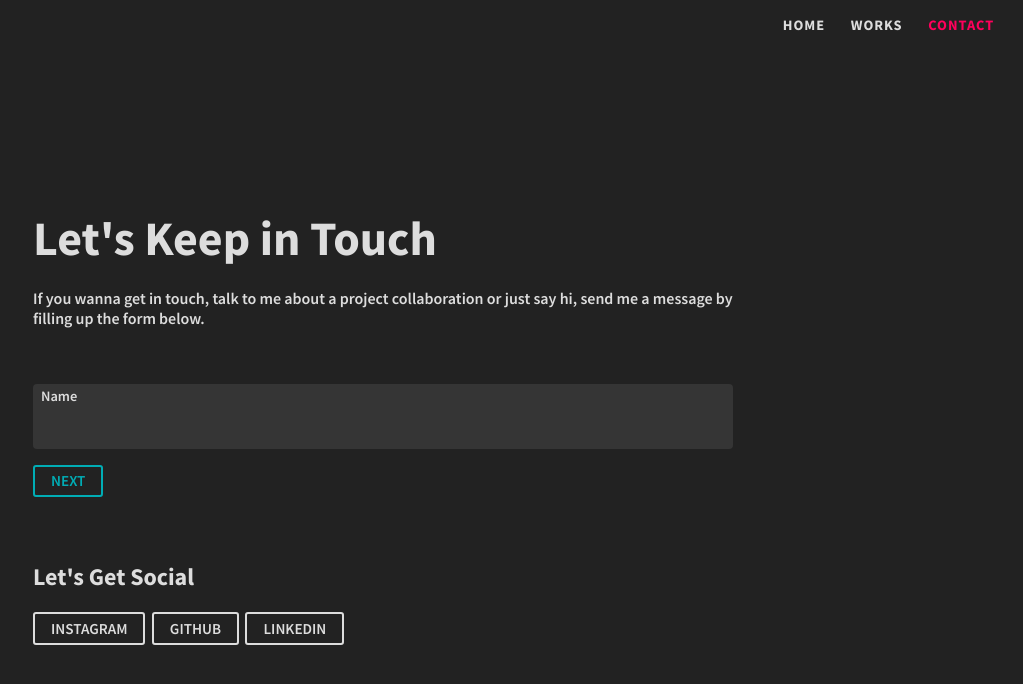
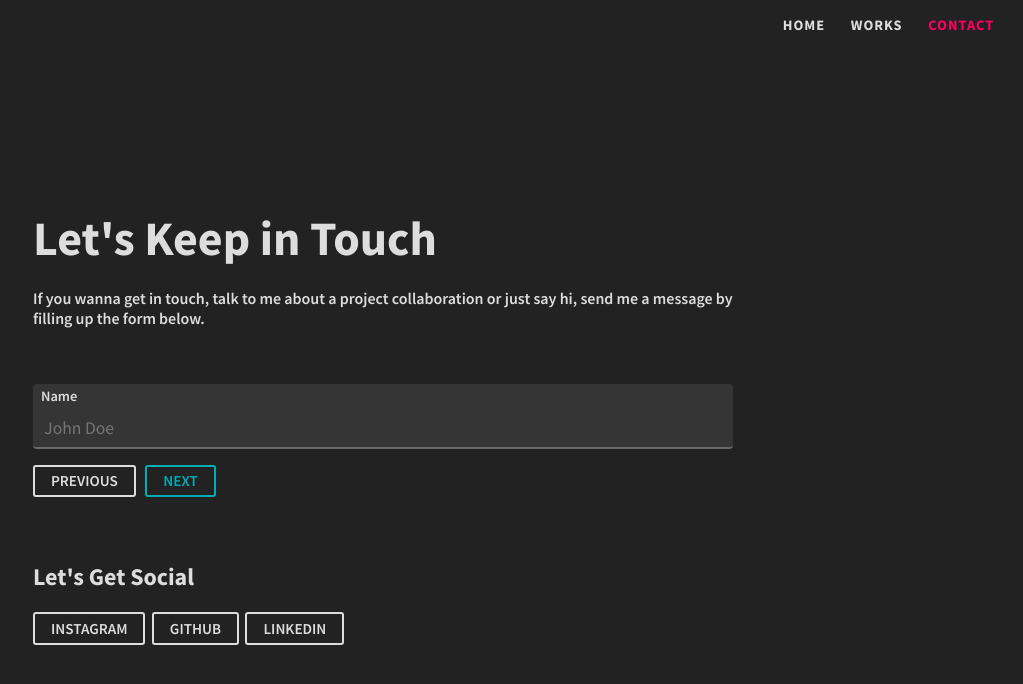
Before and after one commit to mani-barathi/mezelf, a Next.js app: page /contact in a window 1280 px wide. Shown: the top 684 px of the page, without its empty margins (257-1280 px from the left). Built offline with nearby package versions, Linux system fonts and the light colour scheme.

Commit message:
ContactForm design and functionaly

```diff
--- a/components/ContactForm.js
+++ b/components/ContactForm.js
@@ -1,51 +1,57 @@
-import { useRef, useState } from 'react'
+import { useState } from 'react'
 import { Form, FormGroup, FormInput } from "@/styles/Form"
 import { Button } from "@/styles/Button"
 import { fadeInAnimation } from "@/styles/Animation"
 
-const KEYS = ['name', 'email', 'message']
+export default function ContactForm() {
+    const [currentField, setCurrentField] = useState(0)        // 0 - name Field, 1 - email Field, 2 - message Field
+    const [name, setName] = useState('')
+    const [email, setEmail] = useState('')
+    const [message, setMessage] = useState('')
 
-export default function ContactForm() {
-    const [currentField, setCurrentField] = useState(0)
-    const [currentFieldValue, setCurrentFieldValue] = useState('')
-    const dataRef = useRef({})
-
-    const handleOnChange = (e) => setCurrentFieldValue(e.target.value)
+    const goToPreviousField = () => {
+        setCurrentField(prev => prev - 1)
+    }
 
     const handleSubmit = (e) => {
         e.preventDefault()
-        dataRef.current[KEYS[currentField]] = currentFieldValue
-
-        console.log(dataRef.current)
 
         if (currentField <= 1)
             setCurrentField(prev => prev + 1)
-        else if (currentField === 2)
+        else {
+            // Saving Form Response Goes Here.......
+            const data = { name, email, message }
+            console.log("data: ", data)
+            setName('')
+            setEmail('')
+            setMessage('')
             setCurrentField(0)
+        }
+    }
 
-        setCurrentFieldValue('')
-    }
     return (
         <Form onSubmit={handleSubmit} autoComplete="off">
             {(currentField === 0) &&
                 <FormGroup animation={fadeInAnimation}>
                     <label htmlFor="name">Name</label>
-                    <FormInput value={currentFieldValue} onChange={handleOnChange} type="text" name="name" id="name" required />
+                    <FormInput value={name} onChange={(e) => setName(e.target.value)} type="text" name="name" id="name" required autoFocus placeholder="John Doe" />
                 </FormGroup>
             }
             {(currentField === 1) &&
                 <FormGroup animation={fadeInAnimation}>
                     <label htmlFor="email">Email</label>
-                    <FormInput value={currentFieldValue} onChange={handleOnChange} type="email" name="email" id="email" required autoFocus />
+                    <FormInput value={email} onChange={(e) => setEmail(e.target.value)} type="email" name="email" id="email" required autoFocus placeholder="john@email.com" />
                 </FormGroup>
             }
             {(currentField === 2) &&
                 <FormGroup animation={fadeInAnimation}>
                     <label htmlFor="email">Message</label>
-                    <FormInput value={currentFieldValue} onChange={handleOnChange} as="textarea" rows="4" type="text" name="message" id="email" required autoFocus />
+                    <FormInput value={message} onChange={(e) => setMessage(e.target.value)} as="textarea" rows="4" name="message" id="email" required autoFocus placeholder="Hey, your website is awesome!" />
                 </FormGroup>
             }
-            <Button textBlue>NEXT</Button>
+            <Button type="button" disabled={(currentField === 0)} onClick={goToPreviousField} >PREVIOUS</Button>
+            &nbsp; &nbsp;
+            <Button textBlue>{(currentField === 2) ? 'SEND' : 'NEXT'}</Button>
         </Form>
     )
 }
```
